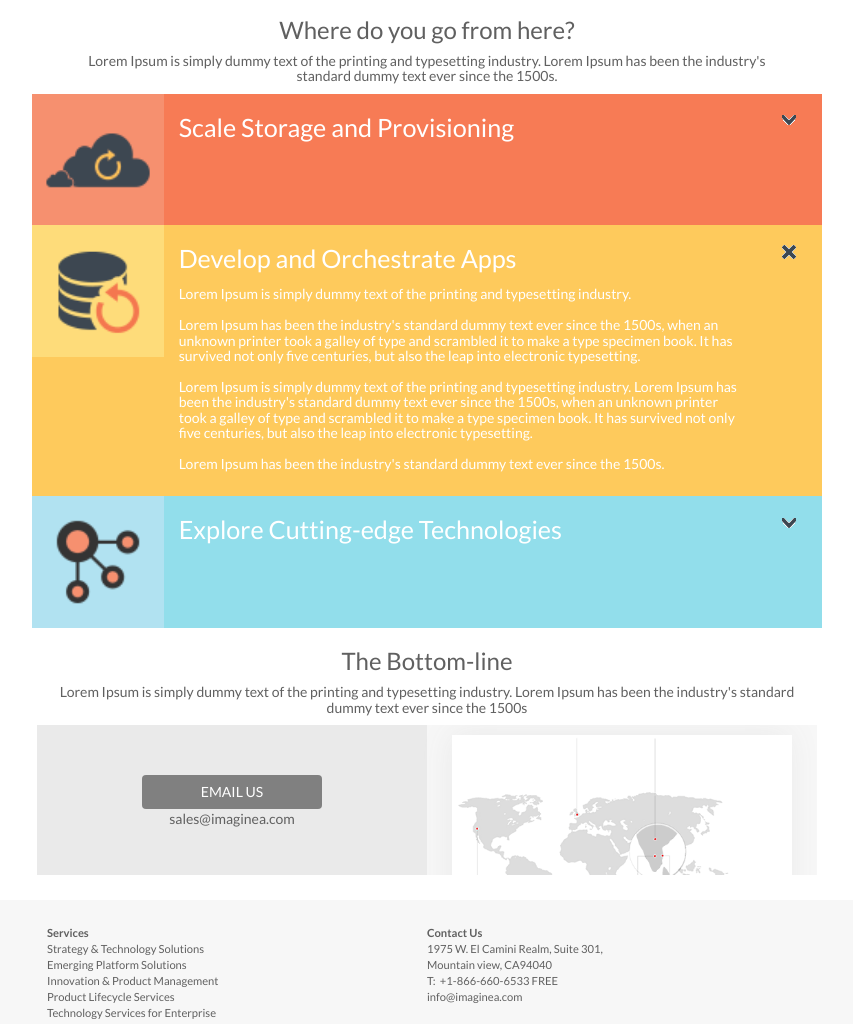
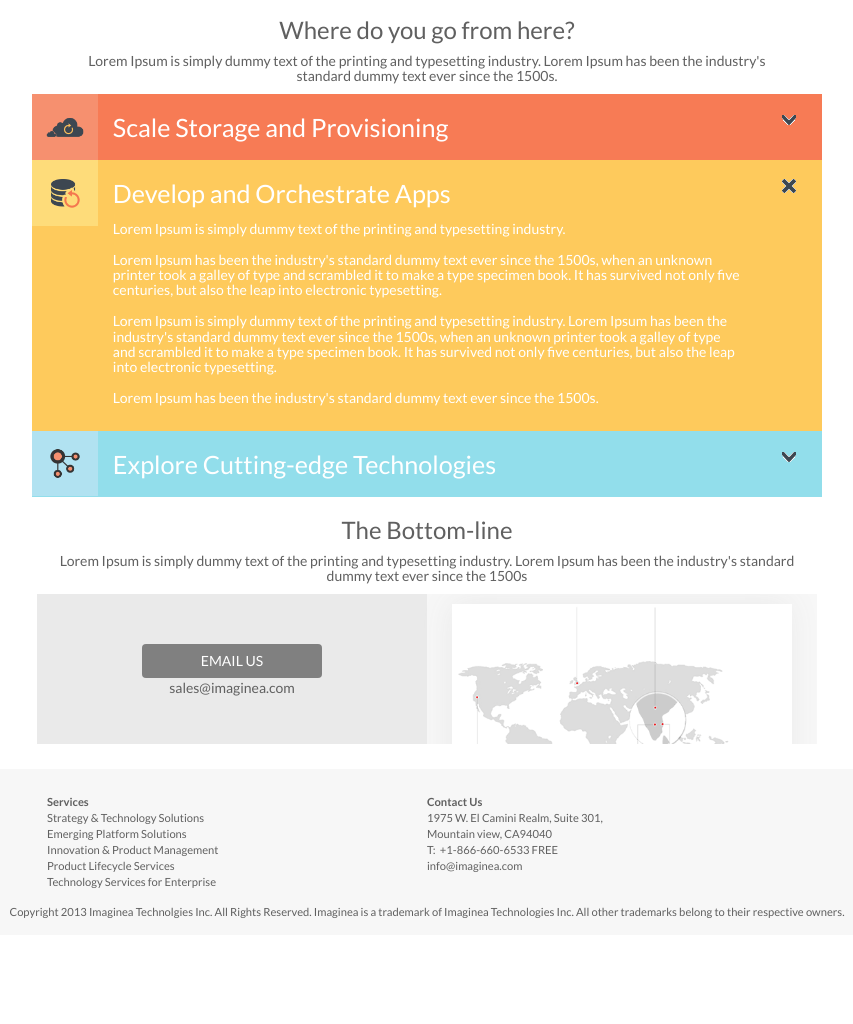
Before and after one commit to chaitusince1992/imagineaTask, a website: page index.html in a window 1280 px wide. Shown: the part 547-1571 px from the top of the page, without its empty margins (213-1066 px from the left). After the commit the page ends 1482 px from the top, so only its background shows below. Drawn offline with nearby package versions, Linux system fonts and the light colour scheme.

Commit message:
doing some changes for desktop

```diff
--- a/index.html
+++ b/index.html
@@ -80,19 +80,19 @@
         <div class="row text-center">
             <div class="col-sm-offset-2 col-sm-8 col-xs-offset-1 col-xs-10 scale-storage-container">
                 <div class="scale-storage-item scale-storage text-left row">
-                    <div class="scale-storage-image scale-storage col-sm-2 hidden-xs text-center"><img src="img/001.png" /></div>
-                    <div class="scale-storage-content scale-storage col-sm-9 col-xs-10 text-left">
+                    <div class="scale-storage-image scale-storage col-sm-2 col-md-1 hidden-xs text-center"><img src="img/001.png" /></div>
+                    <div class="scale-storage-content scale-storage col-sm-9 col-md-10 col-xs-10 text-left">
                         Scale Storage and Provisioning
                     </div>
-                    <div class="drop-icon-image col-sm-1 col-xs-2 text-center">
+                    <div class="drop-icon-image col-sm-1 col-md-1 col-xs-2 text-center">
                         <img src="img/open.gif" />
                     </div>
                 </div>
             </div>
             <div class="col-sm-offset-2 col-sm-8 col-xs-offset-1 col-xs-10 scale-storage-container">
                 <div class="scale-storage-item develop text-left row">
-                    <div class="scale-storage-image develop expand col-sm-2 hidden-xs text-center"><img src="img/002.png" /></div>
-                    <div class="scale-storage-content develop expand col-sm-9 col-xs-10 text-left">
+                    <div class="scale-storage-image develop expand col-sm-2 col-md-1 hidden-xs text-center"><img src="img/002.png" /></div>
+                    <div class="scale-storage-content develop expand col-sm-9 col-md-10 col-xs-10 text-left">
                         Develop and Orchestrate Apps
                         <h5>Lorem Ipsum is simply dummy text of the printing and typesetting industry.
                             <br>
@@ -106,18 +106,18 @@
                             Lorem Ipsum has been the industry's standard dummy text ever since the 1500s.
                         </h5>
                     </div>
-                    <div class="drop-icon-image  expand  col-sm-1 col-xs-2 text-center">
+                    <div class="drop-icon-image  expand  col-sm-1 col-md-1 col-xs-2 text-center">
                         <img src="img/close.gif" />
                     </div>
                 </div>
             </div>
             <div class="col-sm-offset-2 col-sm-8 col-xs-offset-1 col-xs-10 scale-storage-container">
                 <div class="scale-storage-item cutting-edge text-left row">
-                    <div class="scale-storage-image cutting-edge col-sm-2 hidden-xs text-center"><img src="img/04.png" /></div>
-                    <div class="scale-storage-content cutting-edge col-sm-9 col-xs-10 text-left">
+                    <div class="scale-storage-image cutting-edge col-sm-2 col-md-1 hidden-xs text-center"><img src="img/04.png" /></div>
+                    <div class="scale-storage-content cutting-edge col-sm-9 col-md-10 col-xs-10 text-left">
                         Explore Cutting-edge Technologies
                     </div>
-                    <div class="drop-icon-image col-sm-1 col-xs-2 text-center">
+                    <div class="drop-icon-image col-sm-1 col-md-1 col-xs-2 text-center">
                         <img src="img/open.gif" />
                     </div>
                 </div>
```
